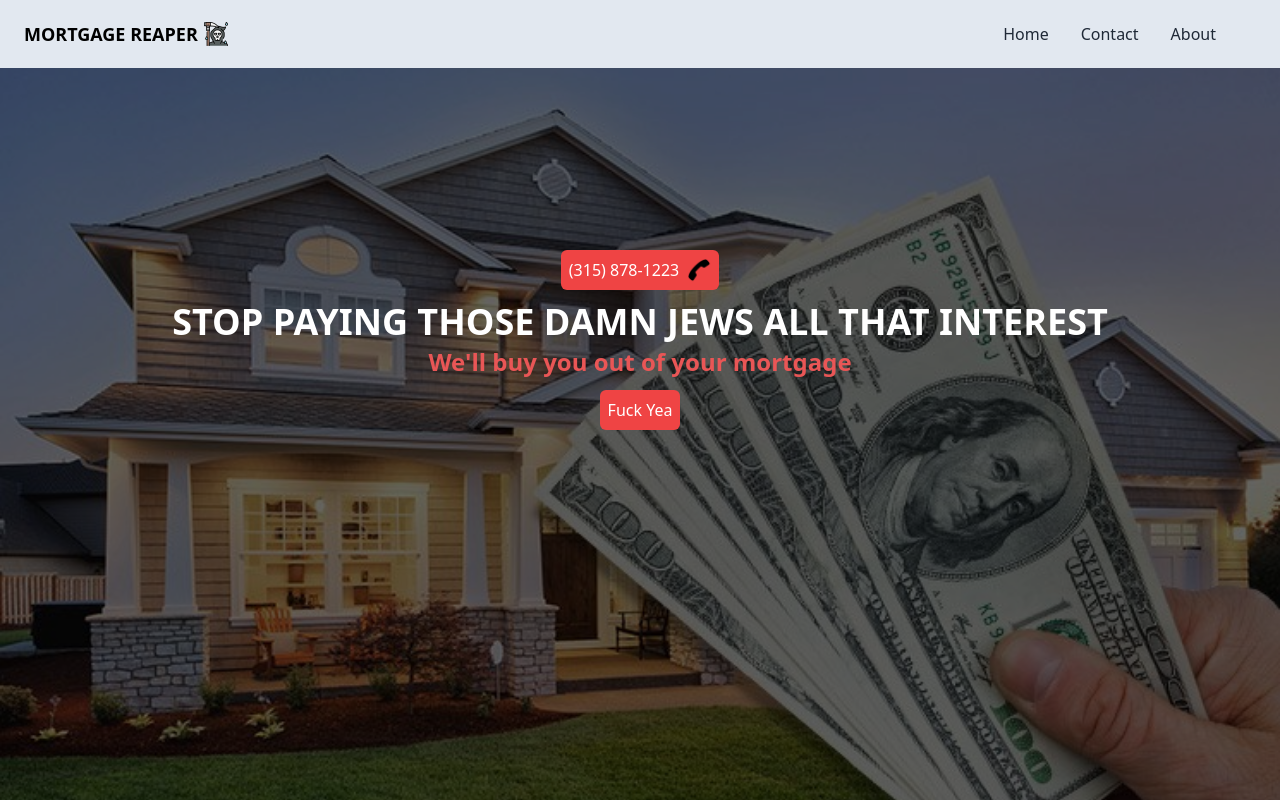
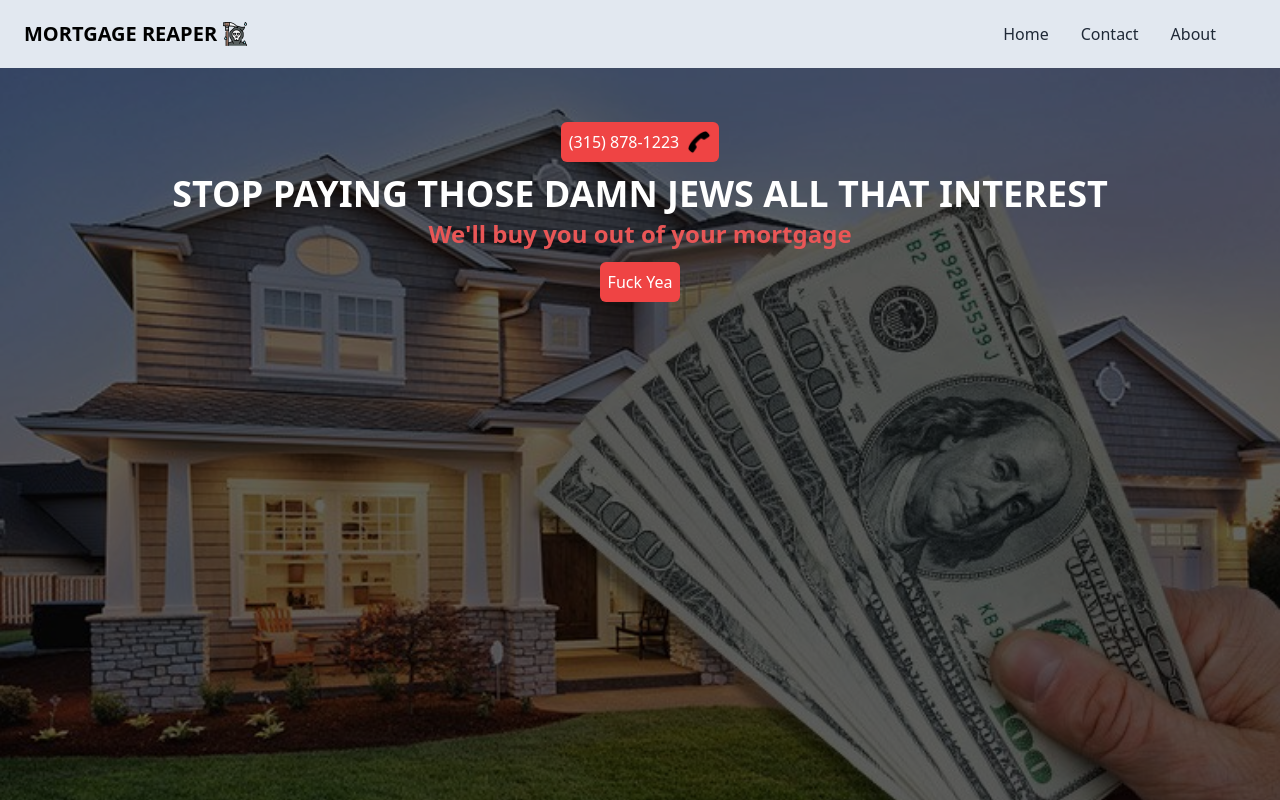
Before and after one commit to jukezispilled/MortgageReaper, a React (Create React App) app: page / in a window 1280 px wide. Shown: the top 800 px of the page. Built offline with nearby package versions, Linux system fonts and the light colour scheme.

Commit message:
Second Commit

```diff
--- a/src/App.js
+++ b/src/App.js
@@ -29,7 +29,7 @@ function App() {
           <div className="flex items-center justify-between">
             <a href="#">
               <div className="flex gap-1.5">
-                <h1 className="text-lg font-bold">MORTGAGE REAPER</h1>
+                <h1 className="text-xl font-bold">MORTGAGE REAPER</h1>
                 <div className="flex items-center">
                   <img src={logo} className="h-6 w-6" alt="logo" />
                 </div>
@@ -70,7 +70,7 @@ function App() {
       </nav>
       <div className='h-screen w-screen flex justify-center bg-cover bg-center relative' style={{ backgroundImage: `url(${backgroundImage})` }}>
       <div className='absolute inset-0 bg-black opacity-60'></div>
-        <div className='-mt-[20%] grid content-center text-center mx-[13%] w-screen space-y-1 z-10'>
+        <div className='-mt-[40%] grid content-center text-center mx-[13%] w-screen space-y-1 z-10'>
           <div className='pb-2'>
             <a href={`tel:${phoneNumber}`}>
               <button className="bg-red-500 w-auto p-2 whitespace-nowrap rounded-md text-white font-medium">
```
